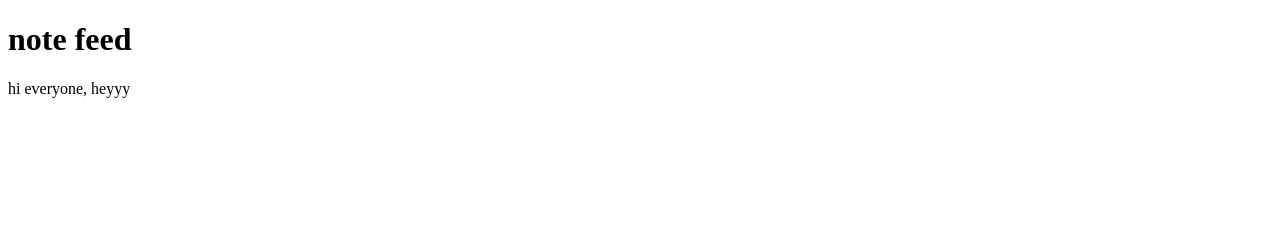
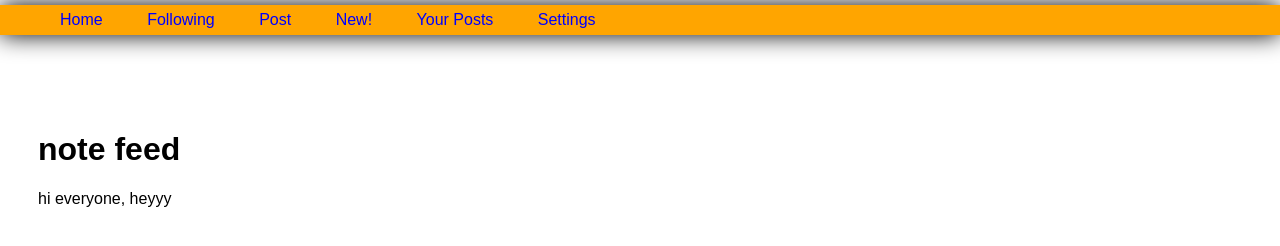
Before and after one commit to habinpark/NoteFeed, a plain HTML site: page Index.html in a window 1280 px wide. Drawn offline with Linux system fonts and the light colour scheme.

Commit message:
fixed navbar not linking to homepage

```diff
--- a/Index.html
+++ b/Index.html
@@ -1,7 +1,35 @@
 <!DOCTYPE html>
-<html>
+<html lang="en">
+    <head>
+        <meta charset="utf-8">
+        <title>Note Feed</title>
+        <link rel="stylesheet" href="styles.css">
+    </head>
 <body>
-
+    <header>
+        <nav>
+          <ul>
+            <li>
+    <a href='index.html'> Home </a>
+    </li>
+    <li>
+      <a href='Following.html'> Following </a>
+    </li>
+    <li>
+      <a href='Post.html'> Post </a>
+    </li>
+    <li>
+      <a href='New.html'> New! </a>
+    </li>
+    <li>
+      <a href='Your Posts.html'> Your Posts </a>
+    </li>
+    <li>
+      <a href='Settings.html'> Settings </a>
+    </li>
+          </ul>
+        </nav>
+        </header>
 <h1>note feed</h1>
 <p>hi everyone, heyyy</p>
 
```
